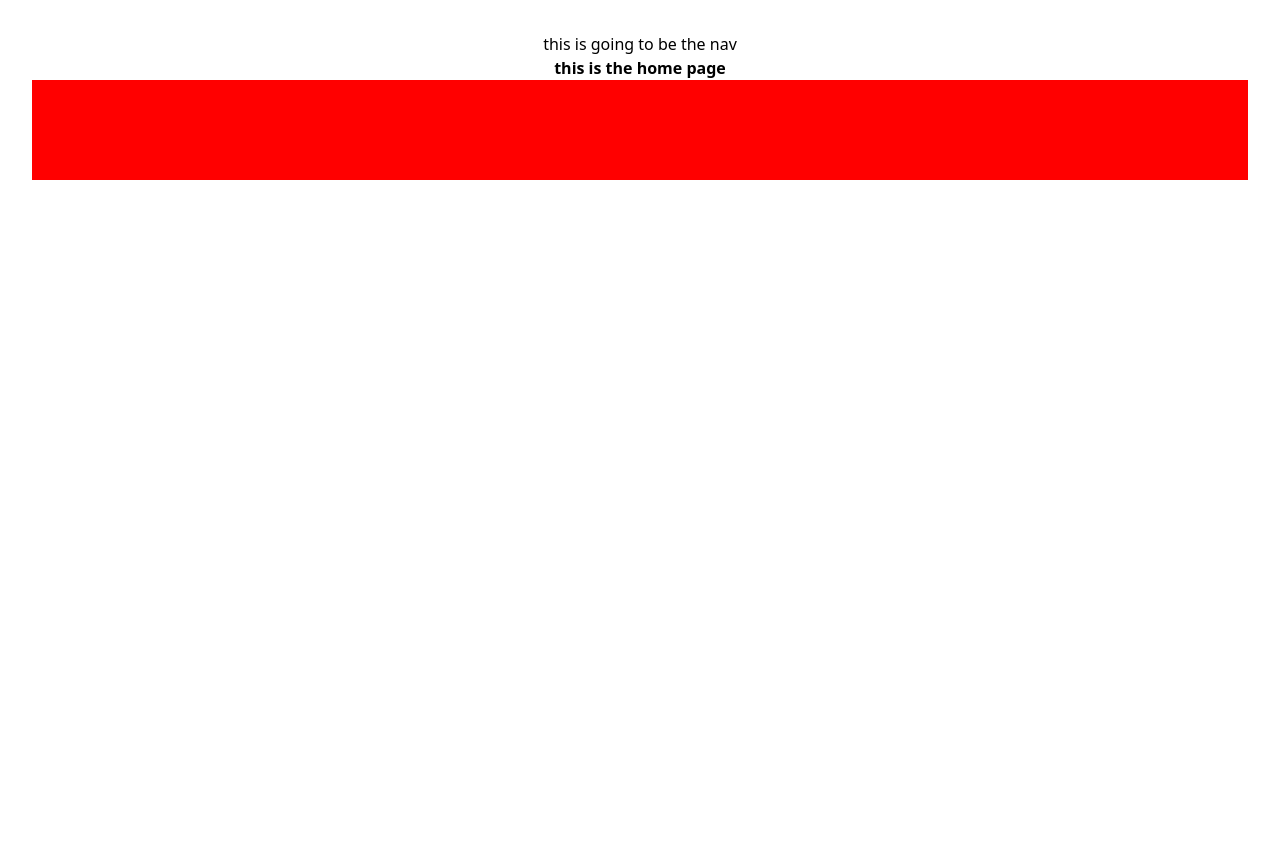
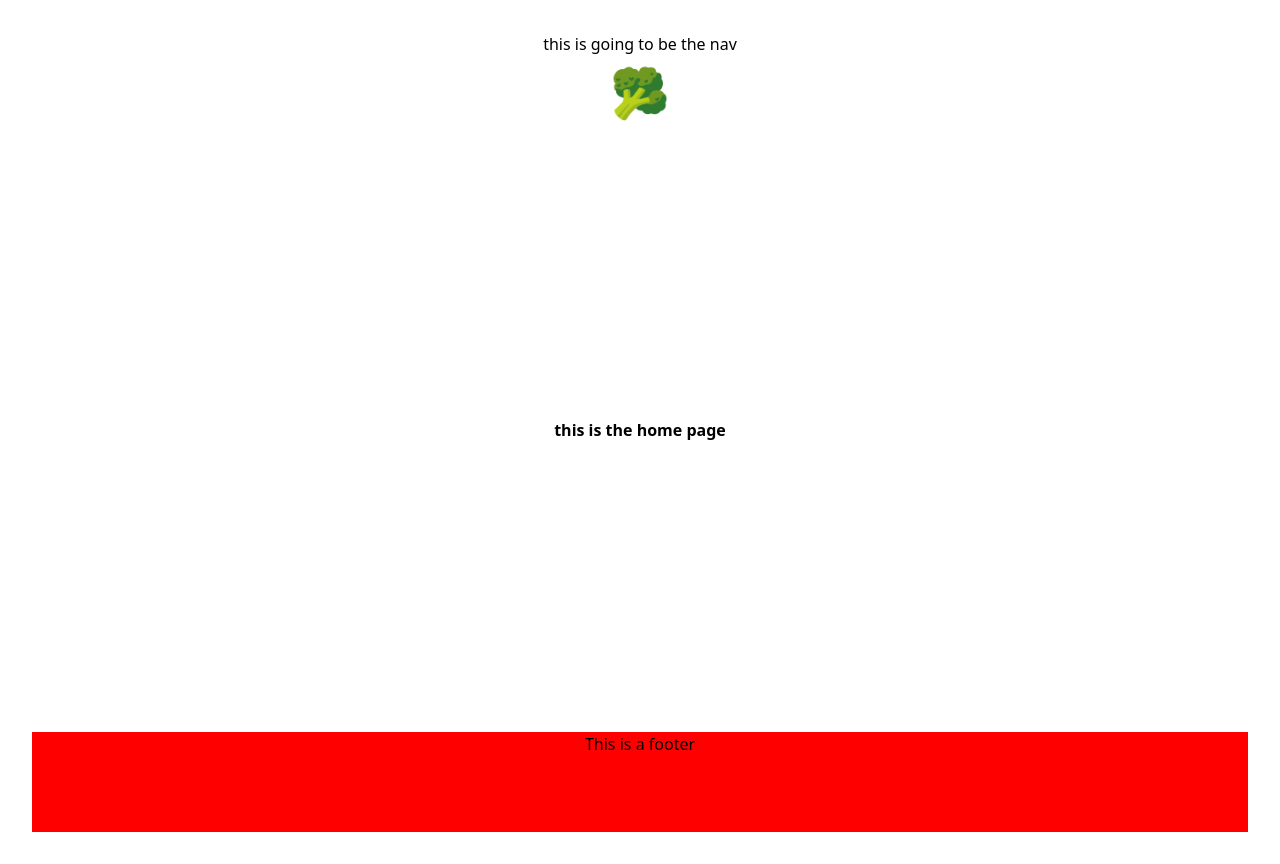
Before and after one commit to YuliyaTsoy/food-marketplace-app, a React (Vite) app in the folder client/: page / in a window 1280 px wide. Before the commit the page ends 800 px from the top, so only its background shows below. Built offline with nearby package versions, Linux system fonts and the light colour scheme.

Commit message:
Added some boilerplate while working on Home page

```diff
--- a/client/src/App.jsx
+++ b/client/src/App.jsx
@@ -5,7 +5,7 @@ import Footer from './components/Footer';
 
 function App() {
   return (
-    <div className='content'>
+    <div className='content flex flex-col h-screen justify-between'>
       <Header />
       <main>
         <Outlet />
--- a/client/src/components/Footer.jsx
+++ b/client/src/components/Footer.jsx
@@ -1,6 +1,8 @@
 function Footer() {
   return (
-    <footer style={{backgroundColor: "red", height: '100px'}}/>
+    <footer style={{backgroundColor: "red", height: '100px'}}>
+      <p style={{textAlign: "center", alignContent: "center"}}>This is a footer</p>
+    </footer>
   )
 }
 export default Footer;
--- a/client/src/components/Header.jsx
+++ b/client/src/components/Header.jsx
@@ -1,7 +1,12 @@
 import Nav from './Nav'
 
 function Header() {
-    return <Nav />
+    return (
+    <div>
+        <Nav />
+        <p style={{fontSize: "36pt"}}>🥦</p>
+    </div>
+    )
 }
 
 export default Header;
--- a/client/src/main.jsx
+++ b/client/src/main.jsx
@@ -33,6 +33,10 @@ const router = createBrowserRouter([
       {
         path: '/Signup',
         element: <Signup />
+      },
+      {
+        path: '/AddProduct',
+        element: <AddProduct />
       }
     ]
   }
```
Also changed, not shown: 1 other file (tests, documents, lock files or other folders).
